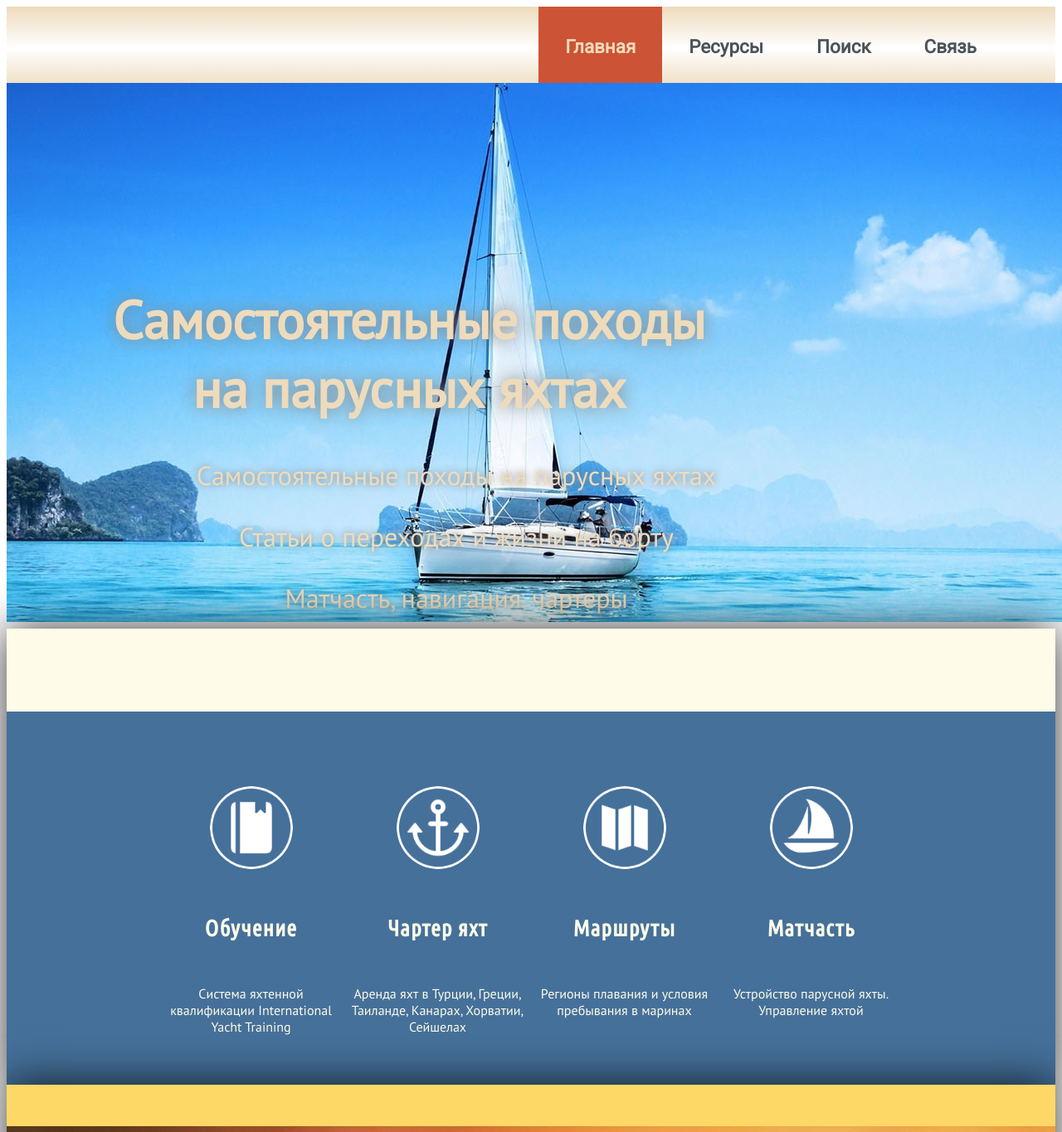
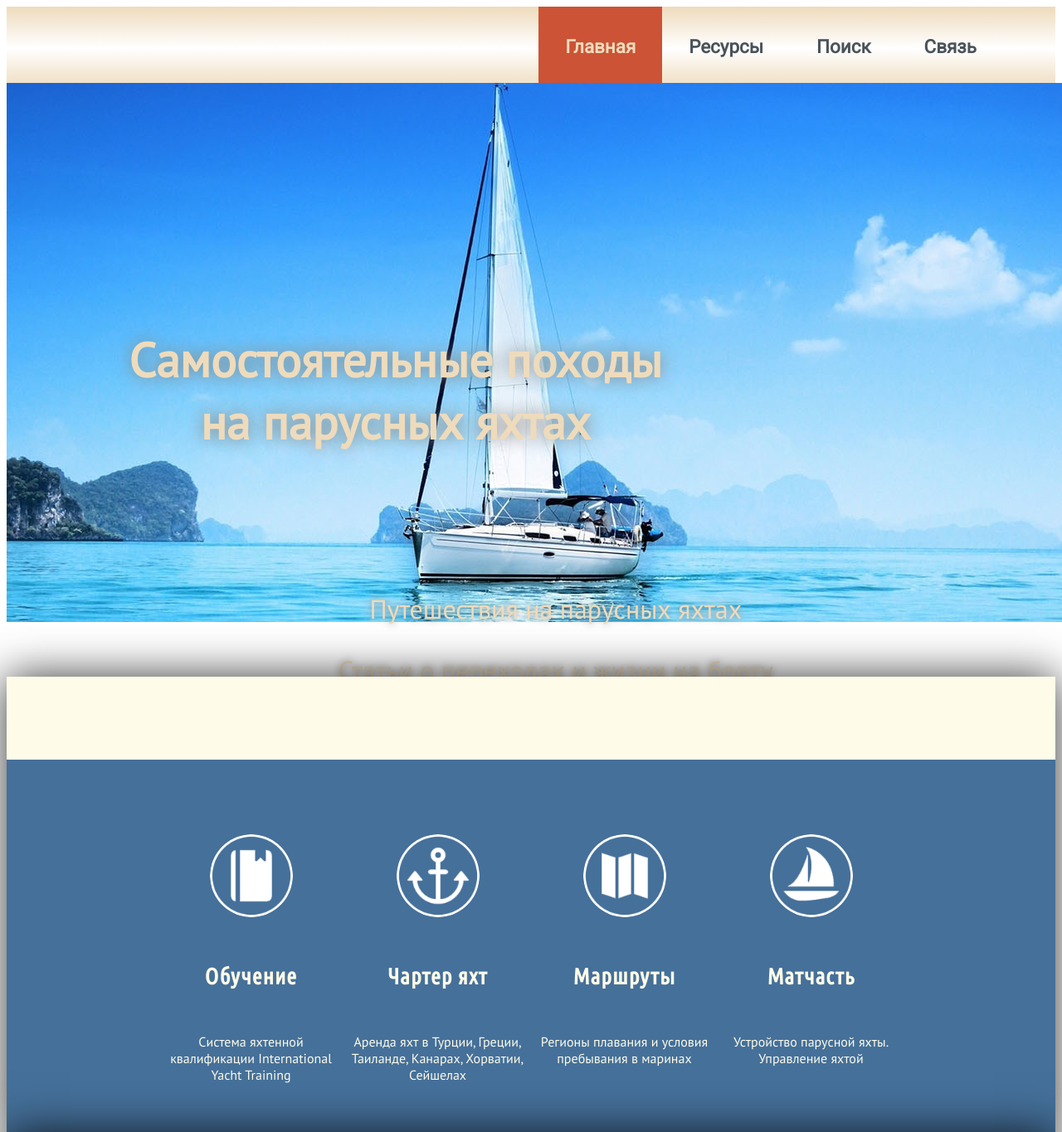
Before and after one commit to Arstep/site_blog, a PHP site: page / in a window 1280 px wide. Shown: the top 1365 px of the page at 83% size. Run offline with PHP 8.4, Linux system fonts and the light colour scheme; data that the repository does not hold is empty; some libraries are stand-ins or nearby versions.

Commit message:
Фронт переделал, js разбиты, ошибок нет

```diff
--- a/views/css/blog_style.css
+++ b/views/css/index.css
@@ -76,26 +76,26 @@ header nav li > a {
 }
 
 #first article {
-    height: 458px;
-    position: absolute;
+    height: 400px;
+    width: 915px;
+    margin: 0 auto;
     text-align: center;
-    top: 150px;
-    width: 100%;
     color: rgb(238, 219, 188);
 }
 
 #first article h1 {
-    font: bold 4em 'PT Sans', sans-serif;
-    position: absolute;
-    top: 130px;
-    left: 10%;
+    font: bold 3.6em 'PT Sans', sans-serif;
+    position: relative;
+    width: 700px;
+    top: 230px;
+    left: calc(200px - 20vw);
     text-shadow: #888 0 0 20px;
 }
 
 #first article p {
     font: 2em 'PT Sans', sans-serif;
     position: relative;
-    top: 370px;
+    top: 340px;
     left: 15%;
     width: 700px;
     text-shadow: #888 0 0 10px;
--- a/views/js/blog_js.js
+++ /dev/null
@@ -1,181 +0,0 @@
-$(document).ready(function(){
-    parallax();
-    sliderRun(2000,1000,5000);
-    scrollEff();
-
-    $('#search_button').bind('click', searchText);
-});
-
-
-
-function searchText () {
-    var string = $('#search_data').val();
-
-    if (string){
-
-        if (string.length < 3) return;
-
-        data = 'data=' + string;
-
-        $.ajax({
-            type: "POST",
-            url: "/index/findajax",
-            data: data,
-            success: function (result)
-                    {
-                        $('#showajax').html(result);
-                    }
-        })
-    }
-}
-
-
-
-
-function parallax() {
-    $('section[data-type="parallax"]').each(function(){
-
-        var $bgobj = $(this);
-
-        $(window).scroll(function() {
-
-            var yPos = -( $(window).scrollTop() / $bgobj.data('speed') );
-
-            var coords = '50% '+ (yPos+50) + 'px';
-
-            $bgobj.css({ backgroundPosition: coords });
-
-        });
-    });
-}
-
-
-function sliderRun(a, b, c) {
-    var SPEED = a;
-    var AFTER_SPEED = b;
-    var DELAY = c;
-    var container = $('#sliderBack');
-
-    stepOne();
-
-    function stepOne() {
-        container.append($('#sliderBack > img').first());
-
-        $('#sliderBack > img').last()
-            .css({
-                'opacity': '0',
-                'width': '1920px'
-            })
-            .delay(DELAY)
-            .animate({
-                opacity:'1'
-            },SPEED,stepTwo)
-    }
-
-    function stepTwo() {
-        container.append($('#sliderBack > img').first());
-
-        $('#sliderBack > img').last()
-            .css({
-                'opacity': '0',
-                'width': '0'
-            })
-            .delay(DELAY)
-            .animate({
-                width:'1920px',
-                opacity:'0.9'
-            },SPEED)
-            .animate({opacity:'1'},AFTER_SPEED,stepThree)
-    }
-
-    function stepThree() {
-        container.append($('#sliderBack > img').first());
-
-        $('#sliderBack > img').last()
-            .css({
-                'opacity': '0.5',
-                'width': '1920px',
-                'left': '1920px'
-            })
-            .delay(DELAY)
-            .animate({
-                left:'0',
-                opacity:'0.9'
-            },SPEED)
-            .animate({opacity:'1'},AFTER_SPEED,stepOne)
-    }
-}
-
-
-function scrollEff() {
-    if (($(document).width() > 1920) || ($(window).scrollTop() > 1000))
-    {
-        $('#category > a').animate({left:'0'},800);
-        $('.note').animate({top: ''},600);
-    };
-
-    $(window).scroll(function ()
-    {
-        if ( $(window).scrollTop() > 800 )
-        {
-            $('#category > a').animate({left:'0'},800)
-        };
-
-        if( $(window).scrollTop() > 1200) $('.note').eq(0).animate({top: ''},600);
-        if( $(window).scrollTop() > 1400) $('.note').eq(1).animate({top: ''},600);
-        if( $(window).scrollTop() > 1600) $('.note').eq(2).animate({top: ''},600);
-
-        if ( $(window).scrollTop() > 1800 && $('#toTop').css('display') == 'none') {
-            $('#toTop').css({'display':'block'})
-        }
-        if ( $(window).scrollTop() <= 500 && $('#toTop').css('display') == 'block') {
-            $('#toTop').css({'display':'none'})
-        }
-    });
-
-    $('#toTop').click(function () {
-        $(this).css({
-            'boxShadow': '0 0 20px black',
-        })
-            .delay(500)
-            .queue(function () {
-                $(this).css({
-                    'boxShadow': 'none'
-                });$(this).dequeue()})
-    })
-}
-
-
-
-
-function validate(form)
-{
-    var fail = '';
-    fail = validateName(form.name.value);
-    fail += validateEmail(form.email.value);
-    fail += validateMessage(form.message.value);
-
-    if (fail == "") {
-        return true;
-    } else {
-        $('#message')   .html(fail)
-                        .css('color', 'red');
-        return false;
-    }
-
-    function validateName(field)
-    {
-        return (field == '') ? "<li>Не введено имя. </li>" : '';
-    }
-
-    function validateEmail(field) {
-        if (field == '') return "<li>Не введен адрес электронной почты. </li>";
-        else if ((field.indexOf('.') <= 0) || (field.indexOf('@') <= 0) || /[^a-zA-Z0-9.@_-]/.test(field))
-            return "<li>Электронный адрес имеет неверный формат. </li>";
-        return ''
-    }
-
-    function validateMessage(field) {
-        return (field == '') ? "<li>Не введен текст сообщения. </li>" : '';
-    }
-}
--- /dev/null
+++ b/views/js/index.js
@@ -0,0 +1,117 @@
+$(document).ready(function(){
+    parallax(3);
+    sliderRun(2000,1000,5000);
+    scrollEff();
+});
+
+
+
+
+/*Параллакс картинки бэкграунда
+* Чем меньше аргумент speed, тем больше скорость перемещения*/
+function parallax(speed) {
+    /*Позиция верхнего угла блока с бэкграундом*/
+    var blockPositY = $('#third').offset().top;
+    /*Высота окна браузера*/
+    var windowHeight = $(window).height();
+
+    /*При скроллинге*/
+    $(window).scroll(function ()
+        {
+            var scrollY = $(window).scrollTop();
+            /*Определяем положение нижней границы экрана с учетом скроллинга:*/
+            var scrollBottom = scrollY + windowHeight;
+            /*Как только начинает показываться блок с бэкграундом, начинаем менять его позицию*/
+            if (scrollBottom > blockPositY){
+                var offsetBG = (scrollBottom - blockPositY) / speed;
+                $('#third').css({backgroundPosition: '50% -' + offsetBG + 'px'})
+            }
+        }
+    )
+}
+
+
+/*Слайдер*/
+function sliderRun(a, b, c) {
+    /*Скорость основной анимации*/
+    var SPEED = a;
+    /*Скорость постэффекта*/
+    var AFTER_SPEED = b;
+    /*Задержка перед сменой кадра*/
+    var DELAY = c;
+    var container = $('#sliderBack');
+
+    stepOne();
+
+    function stepOne() {
+        container.append($('#sliderBack > img').first());
+
+        $('#sliderBack > img').last()
+            .css({
+                'opacity': '0',
+                'width': '1920px'
+            })
+            .delay(DELAY)
+            .animate({
+                opacity:'1'
+            },SPEED,stepTwo)
+    }
+
+    function stepTwo() {
+        container.append($('#sliderBack > img').first());
+
+        $('#sliderBack > img').last()
+            .css({
+                'opacity': '0',
+                'width': '0'
+            })
+            .delay(DELAY)
+            .animate({
+                width:'1920px',
+                opacity:'0.9'
+            },SPEED)
+            .animate({opacity:'1'},AFTER_SPEED,stepThree)
+    }
+
+    function stepThree() {
+        container.append($('#sliderBack > img').first());
+
+        $('#sliderBack > img').last()
+            .css({
+                'opacity': '0.5',
+                'width': '1920px',
+                'bottom': '-650px'
+            })
+            .delay(DELAY)
+            .animate({
+                bottom:'0',
+                opacity:'0.9'
+            },SPEED)
+            .animate({opacity:'1'},AFTER_SPEED,stepOne)
+    }
+}
+
+/*Сборка различных списков при движении экрана вниз*/
+function scrollEff()
+{
+    /*Если экран имеет слишком высокое разрешение или перезагрузили страницу в середине экрана,
+    * то показываем списки сразу при загрузке*/
+    if (($(document).width() > 2400) || ($(window).scrollTop() > 1000))
+    {
+        $('#category > a').animate({left:'0'},800);
+        $('.note').animate({top: '0'},600);
+    } else {
+        /*Если все стандартно, то собираем списки при скроллинге*/
+        $(window).scroll(function ()
+        {
+            if ( $(window).scrollTop() > 800 )
+            {
+                $('#category > a').animate({left:'0'},800);
+            }
+
+            if( $(window).scrollTop() > 1200) $('.note').eq(0).animate({top: ''},600);
+            if( $(window).scrollTop() > 1400) $('.note').eq(1).animate({top: ''},600);
+            if( $(window).scrollTop() > 1600) $('.note').eq(2).animate({top: ''},600);
+        });
+    }
+}
--- /dev/null
+++ b/views/js/to_top.js
@@ -0,0 +1,36 @@
+$(document).ready(function(){
+    toTop();
+});
+
+
+function toTop()
+{
+    /*Регистрируем отслеживание появления и пропадания кнопки перемотки экрана ВВЕРХ*/
+    $(window).scroll(function ()
+    {
+        if ( $(window).scrollTop() > 600 && $('#toTop').css('display') == 'none') {
+            $('#toTop').css({'display':'block'})
+        }
+        if ( $(window).scrollTop() <= 500 && $('#toTop').css('display') == 'block') {
+            $('#toTop').css({'display':'none'})
+        }
+    });
+
+    /*Эффекты при нажатии на кнопку ВВЕРХ*/
+    $('#toTop').click(function (event)
+    {
+        event.preventDefault();
+        /*html - для Firefox, body - для всех остальных*/
+        $("html, body").animate({"scrollTop":0},"slow");
+        $(this).css({
+                'boxShadow': '0 0 20px black'
+            })
+            .delay(500)
+            .queue(function ()
+            {
+                $(this).css({
+                    'boxShadow': 'none'
+                });$(this).dequeue()
+            })
+    })
+}
--- a/views/views_admin/loginForm.php
+++ b/views/views_admin/loginForm.php
@@ -8,7 +8,7 @@
     <title>Вход для администратора</title>
 
     <link rel="stylesheet" type="text/css" href="http://yui.yahooapis.com/3.18.1/build/cssreset/cssreset-min.css">
-    <link rel="stylesheet" type="text/css" href="/views/css/admin_style.css">
+    <link rel="stylesheet" type="text/css" href="/views/css/admin.css">
     <link rel="icon" href="/views/ico/sailboat.ico" type="image/gif">
 
     <style>
--- a/views/views_admin/templates/header.php
+++ b/views/views_admin/templates/header.php
@@ -7,7 +7,7 @@
 
     <title>Администрирование сайта</title>
     <link rel="stylesheet" type="text/css" href="http://yui.yahooapis.com/3.18.1/build/cssreset/cssreset-min.css">
-    <link rel="stylesheet" type="text/css" href="/views/css/admin_style.css">
+    <link rel="stylesheet" type="text/css" href="/views/css/admin.css">
     <link rel="icon" href="/views/ico/sailboat.ico" type="image/gif">
 </head>
 
--- a/views/views_index/article.php
+++ b/views/views_index/article.php
@@ -1,4 +1,6 @@
-<a href="#" id="toTop">&Lambda;</a>
+<script src="/views/js/to_top.js"></script>
+
+<a href="/" id="toTop">&Lambda;</a>
 
 <section id="article">
     <div id="block">
--- a/views/views_index/contact.php
+++ b/views/views_index/contact.php
@@ -1,3 +1,5 @@
+<script src="/views/js/validate.js"></script>
+
 <section id="contact">
 
     <div>
--- a/views/views_index/index.php
+++ b/views/views_index/index.php
@@ -1,3 +1,6 @@
+<script src="/views/js/index.js"></script>
+<script src="/views/js/to_top.js"></script>
+
 <section id="first">
     <div id="sliderBack" data-counter="0">
         <img src="/views/img/slider3.jpg">
@@ -8,12 +11,11 @@
 
     <article>
         <h1>Самостоятельные походы<br>на парусных яхтах</h1>
-        <p>Самостоятельные походы на парусных яхтах</p>
+        <p>Путешествия на парусных яхтах</p>
         <p>Статьи о переходах и жизни на борту</p>
-        <p>Матчасть, навигация, чартеры</p>
     </article>
 
-    <a href="#" id="toTop">&Lambda;</a>
+    <a href="/" id="toTop">&Lambda;</a>
 </section>
 
 
@@ -52,7 +54,7 @@
 
 
 
-<section id="third" data-type="parallax" data-speed="5">
+<section id="third">
     <div class="note">
         <a href="http://vodabereg.ru/event/kamchatskiy-moryak-poteryalsya-v-tihom-ok/">
             <h4>Камчатский моряк потерялся в Тихом океане, доверившись экстрасенсам</h4>
--- a/views/views_index/search.php
+++ b/views/views_index/search.php
@@ -1,3 +1,5 @@
+<script src="/views/js/searchAjax.js"></script>
+
 <section id="search">
 
     <div>
--- a/views/views_index/templates/header.php
+++ b/views/views_index/templates/header.php
@@ -7,11 +7,10 @@
 
     <title>Парусный яхтинг</title>
     <link rel="stylesheet" type="text/css" href="http://yui.yahooapis.com/3.18.1/build/cssreset/cssreset-min.css">
-    <link rel="stylesheet" type="text/css" href="/views/css/blog_style.css">
+    <link rel="stylesheet" type="text/css" href="/views/css/index.css">
     <link rel="icon" href="/views/ico/sailboat.ico" type="image/gif">
 
     <script src="https://code.jquery.com/jquery-3.1.0.min.js"></script>
-    <script src="/views/js/blog_js.js"></script>
 </head>
 
 <body>
```
Also changed, not shown: views/js/searchAjax.js (added, +27 -0 lines), views/js/validate.js (added, +33 -0 lines), views/css/admin.css (renamed from views/css/admin_style.css).
